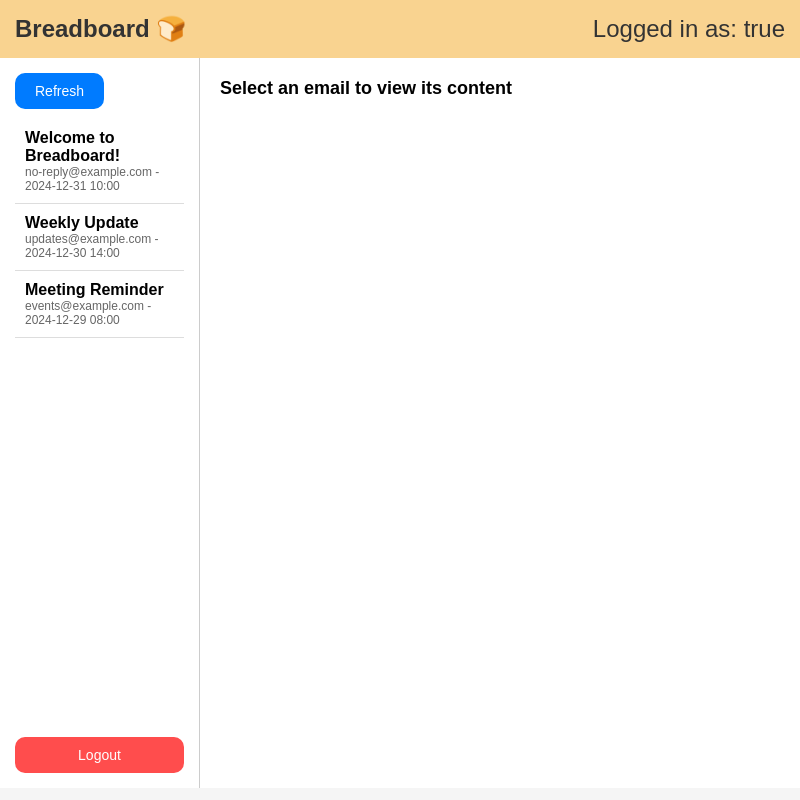
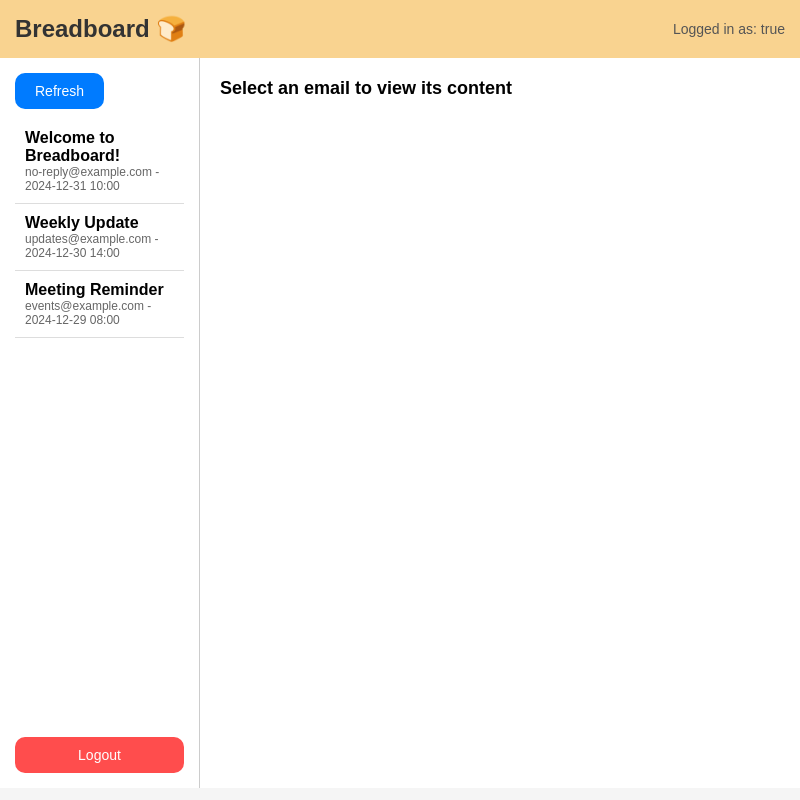
Before and after one commit to MumblingBuffalo/Email-Bread, an Electron app: page breadboard.html in a window 800 px wide. Drawn offline with Linux system fonts and the light colour scheme; sample sign-in values are in the browser's storage.

Commit message:
login issue re-code, UI tweaks

```diff
--- a/breadboard.html
+++ b/breadboard.html
@@ -9,7 +9,7 @@
 <body>
     <header class="breadboard-header">
         <h1>Breadboard 🍞</h1>
-        <span id="loggedInUser">Logged in as: [email@example.com]</span>
+        <span id="loggedInUser">Logged in as: </span>
     </header>
 
     <div class="email-container">
--- a/styles.css
+++ b/styles.css
@@ -23,8 +23,9 @@ body {
     align-items: center;
 }
 
-.breadboard-header h1 span {
-    margin-left: 10px;
+.breadboard-header span {
+    font-size: 16px;
+    color: #666;
 }
 
 .email-container {
@@ -116,8 +117,15 @@ body {
     border-radius: 10px;
     cursor: pointer;
     text-align: center;
+    margin-top: 10px;
 }
 
 .logout-button:hover {
     background-color: #cc0000;
 }
+
+#loggedInUser {
+    font-size: 14px;
+    color: #555;
+    margin-left: auto;
+}
```
